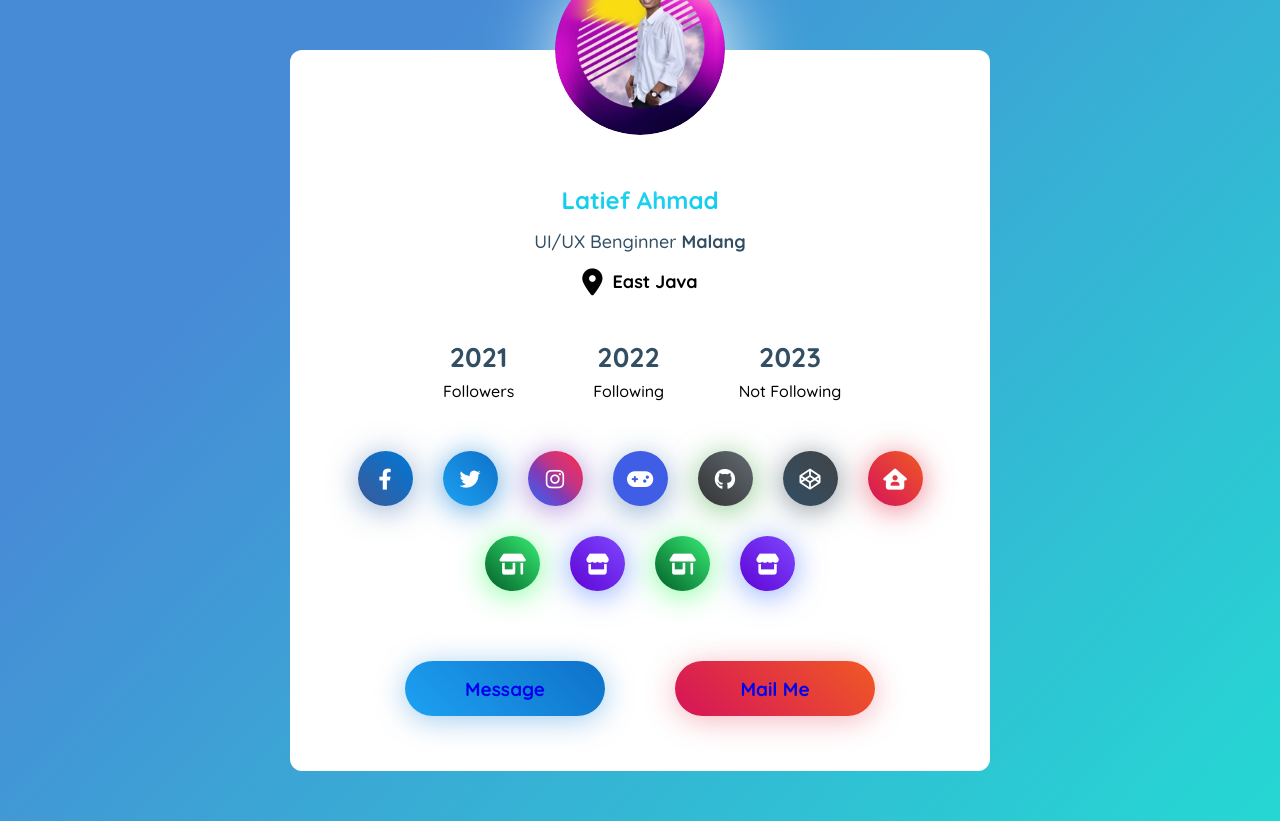
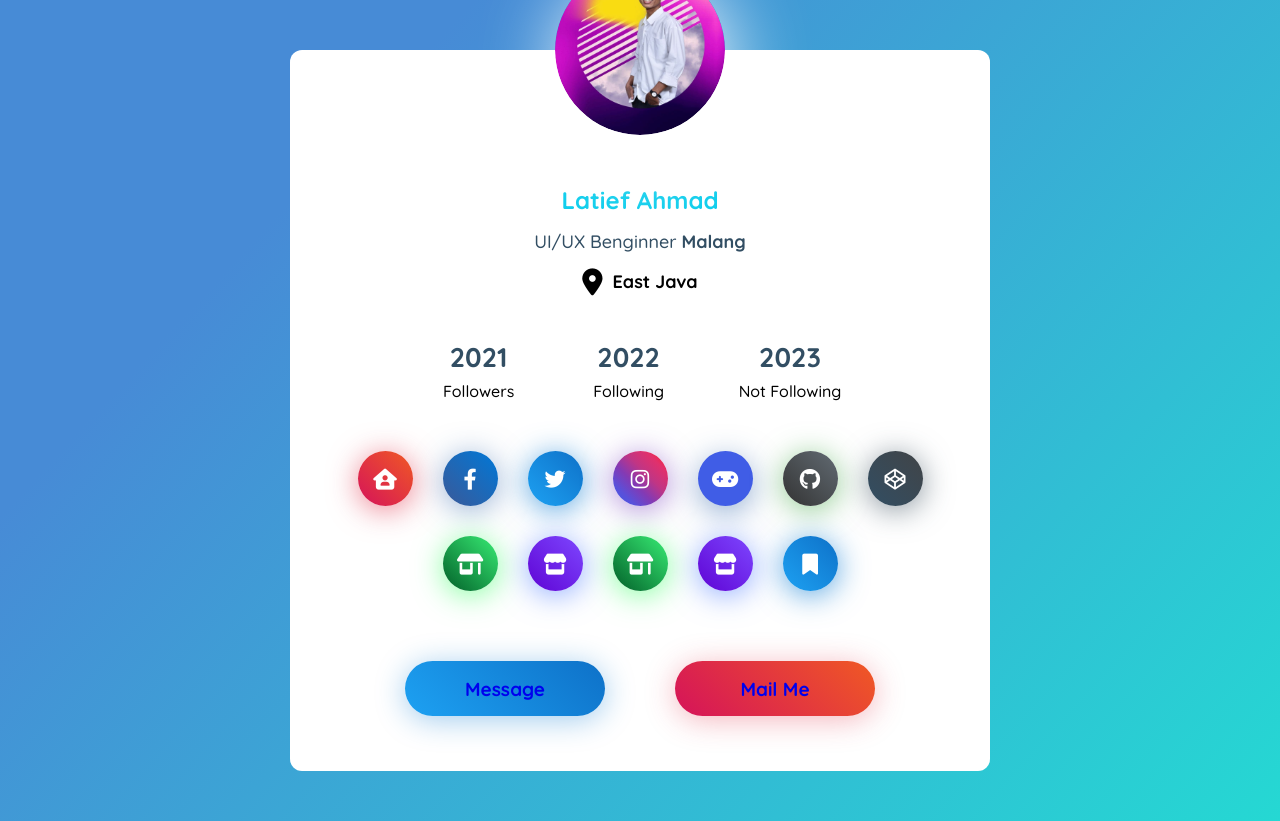
Before and after one commit to latiefahmad/profil-ui-card, a plain HTML site: page index.html in a window 1280 px wide. Drawn offline with Linux system fonts and the light colour scheme.

Commit message:
update link

```diff
--- a/index.html
+++ b/index.html
@@ -4,7 +4,7 @@
     <meta charset="UTF-8">
     <meta http-equiv="X-UA-Compatible" content="IE=edge">
     <meta name="viewport" content="width=device-width, initial-scale=1.0">
-    <title>Biodata</title>
+    <title>My Bio</title>
     <link rel="stylesheet" href="https://cdnjs.cloudflare.com/ajax/libs/font-awesome/6.2.0/css/all.min.css">
     <link rel="stylesheet" type="text/css" href="style.css">
     <link href="img/fav.ico" rel="icon">
@@ -60,6 +60,11 @@
                 </div>
 
             <div class="profile-card-social">
+                <a href="http://latief.my.id/" class="profile-card-social-item home">
+                    <span class="icon-font">
+                        <i class="fa-solid fa-house-user"></i>
+                    </span>
+                </a>
                 <a href="src/facebook.html" class="profile-card-social-item facebook" target="_blank">
                     <span class="icon-font">
                         <i class="fa-brands fa-facebook-f"></i>
@@ -90,11 +95,6 @@
                         <i class="fa-brands fa-codepen"></i>
                     </span>
                 </a>
-                <a href="http://latief.my.id/" class="profile-card-social-item link">
-                    <span class="icon-font">
-                        <i class="fa-solid fa-house-user"></i>
-                    </span>
-                </a>
                 <a href="https://go.uniramalang.ac.id/bibit/" class="profile-card-social-item bibit" target="_blank">
                     <span class="icon-font">
                         <i class="fa-solid fa-shop"></i>
@@ -115,6 +115,11 @@
                         <i class="fa-solid fa-store"></i>
                     </span>
                 </a>
+                <a href="https://www.make.com/en/register?pc=latiefahmad/" class="profile-card-social-item make" target="_blank">
+                    <span class="icon-font">
+                        <i class="fa-solid fa-bookmark"></i>
+                    </span>
+                </a>
             </div>
 
             <div class="profile-card-ctr">
--- a/style.css
+++ b/style.css
@@ -174,6 +174,11 @@ a, a:hover {
     transform: scale(1.2);
 }
 
+.profile-card-social-item.home{
+    background: linear-gradient(45deg, #d5135a, #f05924);
+    box-shadow: 0 4px 30px rgba(223, 45, 70, 0.6);
+}
+
 .profile-card-social-item.facebook{
     background: linear-gradient(45deg, #3b5998, #0078d7);
     box-shadow: 0 4px 30px rgba(43, 98, 169, 0.5);
@@ -204,11 +209,6 @@ a, a:hover {
     box-shadow: 0 4px 30px rgba(55, 75, 90, 0.6);
 }
 
-.profile-card-social-item.link{
-    background: linear-gradient(45deg, #d5135a, #f05924);
-    box-shadow: 0 4px 30px rgba(223, 45, 70, 0.6);
-}
-
 .profile-card-social-item.bibit{
     background: linear-gradient(45deg, #025f29, #00e74dc7);
     box-shadow: 0 4px 30px rgba(47, 253, 91, 0.6);
@@ -227,6 +227,11 @@ a, a:hover {
 .profile-card-social-item.pluang{
     background: linear-gradient(45deg, #5e04d4, #5a13ffc7);
     box-shadow: 0 4px 30px rgba(65, 115, 255, 0.6);
+}
+
+.profile-card-social-item.make{
+    background: linear-gradient(45deg, #1da1f2, #0e71c8);
+    box-shadow: 0 4px 30px rgba(19, 127, 212, 0.7);
 }
 
 .profile-card-ctr{
```
